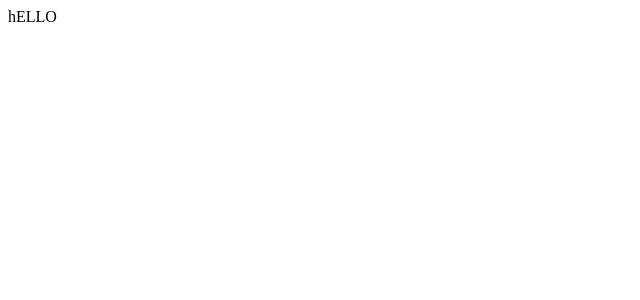
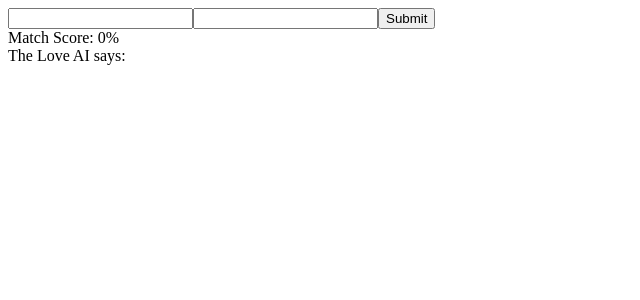
Before and after one commit to tian142/Love-Calculator, a React (Create React App) app: page / in a window 1280 px wide. Shown: the top 300 px of the page, without its empty margins (0-640 px from the left). Built offline with nearby package versions, Linux system fonts and the light colour scheme.

Commit message:
Got it to work!

```diff
--- a/package.json
+++ b/package.json
@@ -6,6 +6,7 @@
     "@testing-library/jest-dom": "^4.2.4",
     "@testing-library/react": "^9.5.0",
     "@testing-library/user-event": "^7.2.1",
+    "axios": "^0.20.0",
     "react": "^16.13.1",
     "react-dom": "^16.13.1",
     "react-scripts": "3.4.3"
--- a/src/App.js
+++ b/src/App.js
@@ -1,7 +1,91 @@
 import React from 'react';
+import Result from './Result';
+import axios from 'axios';
 
-const App = () => {
-  return <div>hELLO</div>;
-};
+class App extends React.Component {
+  state = { name1: '', name2: '', percentage: 0, sentence: '' };
+
+  onInputChange1 = (event) => {
+    this.setState({ name1: event.target.value });
+  };
+  onInputChange2 = (event) => {
+    this.setState({ name2: event.target.value });
+  };
+
+  onFormSubmit = (event) => {
+    event.preventDefault();
+    axios({
+      method: 'GET',
+      url: 'https://love-calculator.p.rapidapi.com/getPercentage',
+      headers: {
+        'content-type': 'application/octet-stream',
+        'x-rapidapi-host': 'love-calculator.p.rapidapi.com',
+        'x-rapidapi-key': 'b99a83853fmsh8d97f5e798e6920p1fd23ejsnc7871215aa2a',
+        useQueryString: true,
+      },
+      params: {
+        fname: this.state.name1,
+        sname: this.state.name2,
+      },
+    })
+      .then((response) => {
+        this.setState({
+          percentage: response.data.percentage,
+          sentence: response.data.result,
+        });
+      })
+      .catch((error) => {
+        console.log(error);
+      });
+  };
+
+  render() {
+    return (
+      <div>
+        <form onSubmit={this.onFormSubmit}>
+          <input
+            type="text"
+            value={this.state.name1}
+            onChange={this.onInputChange1}
+          />
+          <input
+            type="text"
+            value={this.state.name2}
+            onChange={this.onInputChange2}
+          />
+          <input type="submit" />
+        </form>
+        <Result
+          percent={this.state.percentage}
+          sentence={this.state.sentence}
+        />
+      </div>
+    );
+  }
+}
 
 export default App;
+
+// onFormSubmit = async (event) => {
+//   event.preventDefault();
+//   axios({
+//     method: 'GET',
+//     url: 'https://love-calculator.p.rapidapi.com/getPercentage',
+//     headers: {
+//       'content-type': 'application/octet-stream',
+//       'x-rapidapi-host': 'love-calculator.p.rapidapi.com',
+//       'x-rapidapi-key': 'b99a83853fmsh8d97f5e798e6920p1fd23ejsnc7871215aa2a',
+//       useQueryString: true,
+//     },
+//     params: {
+//       fname: 'John',
+//       sname: 'Alice',
+//     },
+//   })
+//     .then((response) => {
+//       console.log(response);
+//     })
+//     .catch((error) => {
+//       console.log(error);
+//     });
+// };
--- /dev/null
+++ b/src/Result.js
@@ -0,0 +1,12 @@
+import React from 'react';
+
+const Result = ({ percent, sentence }) => {
+  return (
+    <div>
+      <div>Match Score: {percent}%</div>
+      <div>The Love AI says: {sentence}</div>
+    </div>
+  );
+};
+
+export default Result;
```
Also changed, not shown: 1 other file (tests, documents, lock files or other folders).
